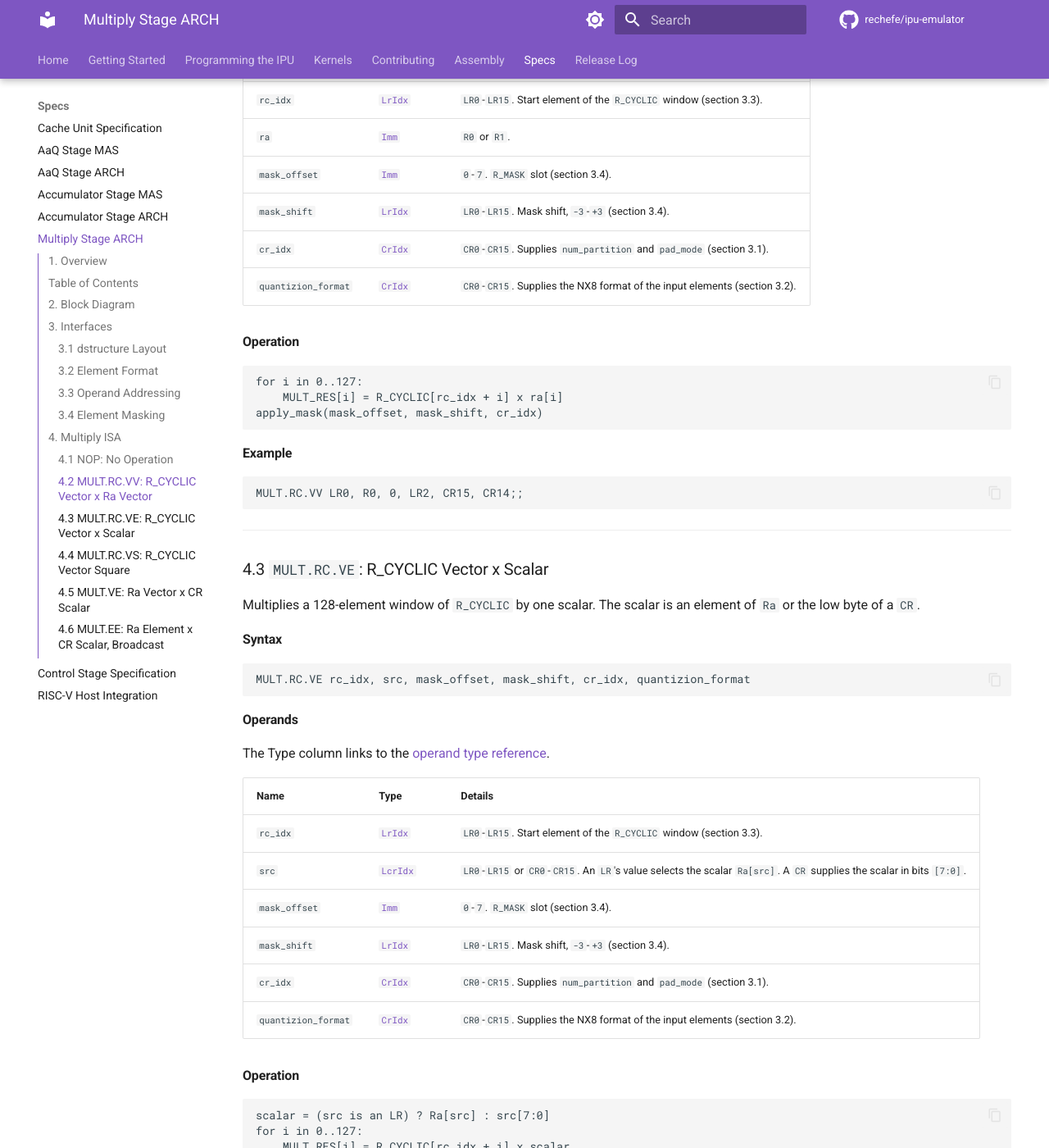
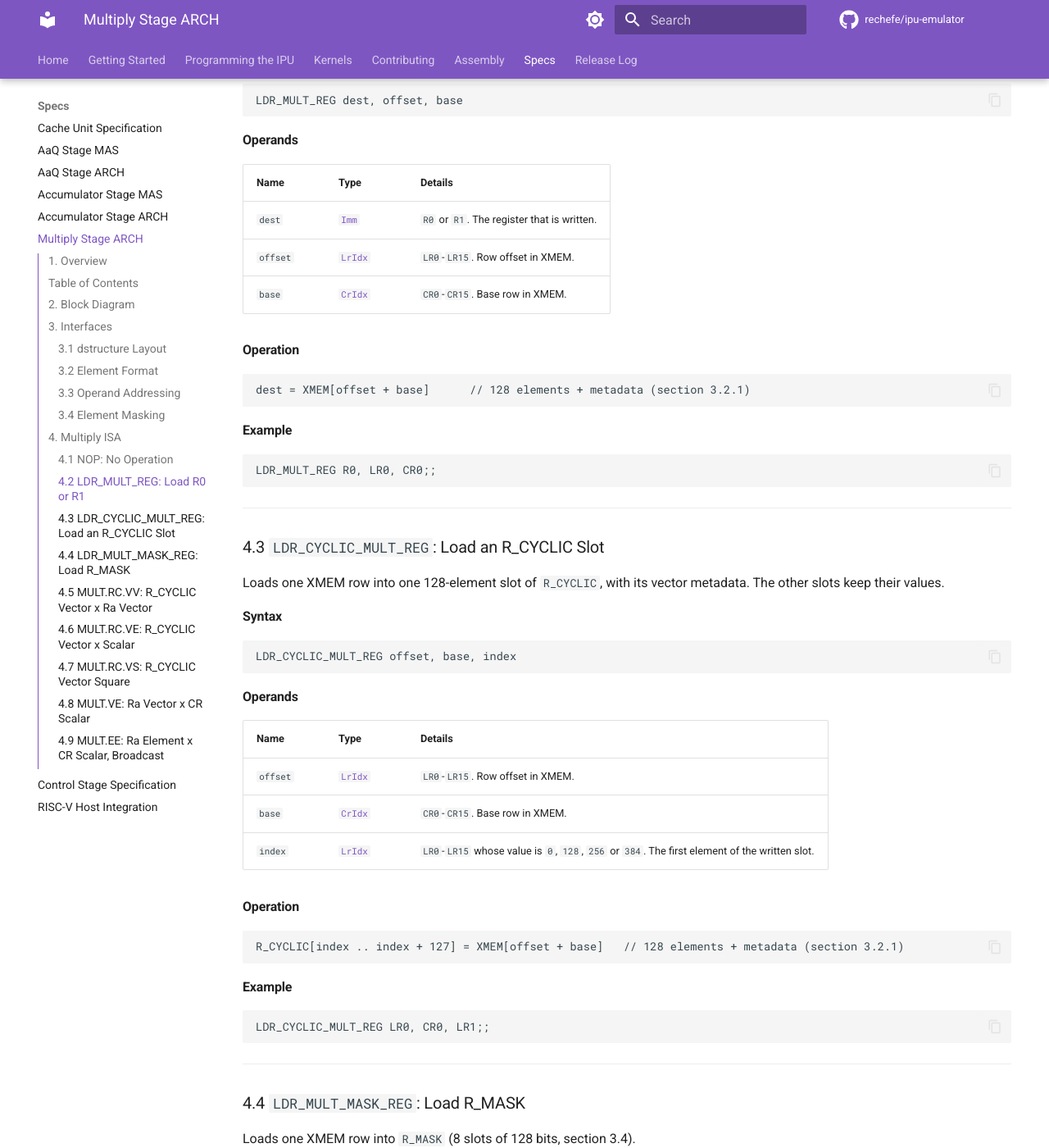
Before and after one commit to rechefe/ipu-emulator, an MkDocs documentation site: the page built from docs/content/specs/ARCH-stage-mult.md, in a window 1280 px wide and 1400 px high, scrolled down 7582 px. Shown: the whole window at 82% size. Built offline with MkDocs 1.6.1 and Material for MkDocs 9.7.7, drawn with Linux system fonts in a browser that asks for light colours; comment, search, counter and statistics services are not loaded; some of the changed text lies outside the part shown.

Commit message:
fixed mult

````diff
--- a/docs/content/specs/ARCH-stage-mult.md
+++ b/docs/content/specs/ARCH-stage-mult.md
@@ -4,13 +4,15 @@
 
 The MULT (Multiply) stage performs the following tasks:
 
-- **Multiply:** Multiplies 128 pairs of 8-bit elements. The operands come from
+- **Dequantize:** Converts each NX8 input element to FP32, with the format
+  from `quantizion_format` and the vector scale.
+- **Multiply:** Multiplies 128 pairs of FP32 elements. The operands come from
   `R0`/`R1`, `R_CYCLIC` or a scalar. Each product is an FP32 value.
 - **Mask:** Replaces the products of masked elements with a pad value. The mask
-  comes from `R_MASK`, shifted within element groups.
-- **Load:** Writes the load data from XMEM into one of the stage registers:
-  `R0`, `R1`, one slot of `R_CYCLIC` or `R_MASK`. The LOAD slot issues the
-  loads and calculates the XMEM address.
+  comes from `R_MASK`.
+- **Load:** Owns the load instructions (`LDR_MULT_REG`, `LDR_CYCLIC_MULT_REG`,
+  `LDR_MULT_MASK_REG`). Writes the load data from XMEM into one of the stage
+  registers: `R0`, `R1`, one slot of `R_CYCLIC` or `R_MASK`.
 
 ## Table of Contents
 
@@ -24,11 +26,14 @@ The MULT (Multiply) stage performs the following tasks:
     - 3.4 [Element Masking](#34-element-masking)
 4. [Multiply ISA](#4-multiply-isa)
     - 4.1 [`NOP`: No Operation](#41-nop-no-operation)
-    - 4.2 [`MULT.RC.VV`: R_CYCLIC Vector x Ra Vector](#42-multrcvv-r_cyclic-vector-x-ra-vector)
-    - 4.3 [`MULT.RC.VE`: R_CYCLIC Vector x Scalar](#43-multrcve-r_cyclic-vector-x-scalar)
-    - 4.4 [`MULT.RC.VS`: R_CYCLIC Vector Square](#44-multrcvs-r_cyclic-vector-square)
-    - 4.5 [`MULT.VE`: Ra Vector x CR Scalar](#45-multve-ra-vector-x-cr-scalar)
-    - 4.6 [`MULT.EE`: Ra Element x CR Scalar, Broadcast](#46-multee-ra-element-x-cr-scalar-broadcast)
+    - 4.2 [`LDR_MULT_REG`: Load R0 or R1](#42-ldr_mult_reg-load-r0-or-r1)
+    - 4.3 [`LDR_CYCLIC_MULT_REG`: Load an R_CYCLIC Slot](#43-ldr_cyclic_mult_reg-load-an-r_cyclic-slot)
+    - 4.4 [`LDR_MULT_MASK_REG`: Load R_MASK](#44-ldr_mult_mask_reg-load-r_mask)
+    - 4.5 [`MULT.RC.VV`: R_CYCLIC Vector x Ra Vector](#45-multrcvv-r_cyclic-vector-x-ra-vector)
+    - 4.6 [`MULT.RC.VE`: R_CYCLIC Vector x Scalar](#46-multrcve-r_cyclic-vector-x-scalar)
+    - 4.7 [`MULT.RC.VS`: R_CYCLIC Vector Square](#47-multrcvs-r_cyclic-vector-square)
+    - 4.8 [`MULT.VE`: Ra Vector x CR Scalar](#48-multve-ra-vector-x-cr-scalar)
+    - 4.9 [`MULT.EE`: Ra Element x CR Scalar, Broadcast](#49-multee-ra-element-x-cr-scalar-broadcast)
 
 ## 2. Block Diagram
 
@@ -73,21 +76,18 @@ block-beta
     classDef io fill:none,stroke:none
     classDef blk fill:#2e9e8c,stroke:#1a7060,color:#fff
     classDef title fill:none,stroke:none,font-weight:bold
-    class LD_DATA,LD_TGT,INSTR,FMT,OUT_DATA,INS,OUTS io
+    class LD_DATA,INSTR,FMT,OUT_DATA,INS,OUTS io
     class LDW,RA,RC,RMASK,SEL,MUL,MASK blk
     class TITLE title
     style STAGE fill:none,stroke:#888,stroke-width:2px
 ```
 
-> **TBD - ask Aviv:** do we show the VLIW instruction word as an input that
-> goes through this stage to the next stages?
-
 ## 3. Interfaces
 
 | Name | Direction | Description |
 |------|-----------|-------------|
-| load data | Input | One XMEM row from the LOAD slot: 128 8-bit elements (128 B) and the vector metadata (section 3.2.1). |
-| load target | Input | The register that the load data goes into: `R0` or `R1` (`LDR_MULT_REG`), one 128-element slot of `R_CYCLIC` at element `0`, `128`, `256` or `384` (`LDR_CYCLIC_MULT_REG`), or `R_MASK` (`LDR_MULT_MASK_REG`). |
+| XMEM read address | Output | The XMEM row that a load instruction reads: `offset + base`. |
+| load data | Input | One XMEM row: 128 8-bit elements (128 B) and the vector metadata (section 3.2.1). |
 | Instruction | Input | The operation that the stage does on its registers. |
 | `quantizion_format` | Input | The NX8 format of the input elements (section 3.2). |
 | output data | Output | `MULT_RES`: 128 FP32 elements, to the ACC stage. |
@@ -251,7 +251,7 @@ All other bits are `1`. The vectors for each `num_partition`, element `0` first
 
 ## 4. Multiply ISA
 
-The MULT slot is resolved by CTRL and forwarded down the pipeline. The stage
+The MULT and LOAD slots are resolved by CTRL and forwarded down the pipeline. The stage
 does not read the CR/LR register files itself (see the Control Stage spec,
 section 5).
 
@@ -268,13 +268,16 @@ by [`gen_codegen.py`](../../../src/tools/ipu-as-py/src/ipu_as/gen_codegen.py).
 | Instruction | Purpose |
 |-------------|---------|
 | [`NOP`](#41-nop-no-operation) | Do nothing. |
-| [`MULT.RC.VV`](#42-multrcvv-r_cyclic-vector-x-ra-vector) | `R_CYCLIC` vector x `R0` or `R1`. |
-| [`MULT.RC.VE`](#43-multrcve-r_cyclic-vector-x-scalar) | `R_CYCLIC` vector x a scalar from `Ra` or a `CR`. |
-| [`MULT.RC.VS`](#44-multrcvs-r_cyclic-vector-square) | `R_CYCLIC` vector x itself. |
-| [`MULT.VE`](#45-multve-ra-vector-x-cr-scalar) | `Ra` vector x a `CR` scalar. |
-| [`MULT.EE`](#46-multee-ra-element-x-cr-scalar-broadcast) | One `Ra` element x a `CR` scalar, broadcast to all 128 elements. |
+| [`LDR_MULT_REG`](#42-ldr_mult_reg-load-r0-or-r1) | Load one XMEM row into `R0` or `R1`. |
+| [`LDR_CYCLIC_MULT_REG`](#43-ldr_cyclic_mult_reg-load-an-r_cyclic-slot) | Load one XMEM row into one slot of `R_CYCLIC`. |
+| [`LDR_MULT_MASK_REG`](#44-ldr_mult_mask_reg-load-r_mask) | Load one XMEM row into `R_MASK`. |
+| [`MULT.RC.VV`](#45-multrcvv-r_cyclic-vector-x-ra-vector) | `R_CYCLIC` vector x `R0` or `R1`. |
+| [`MULT.RC.VE`](#46-multrcve-r_cyclic-vector-x-scalar) | `R_CYCLIC` vector x a scalar from `Ra` or a `CR`. |
+| [`MULT.RC.VS`](#47-multrcvs-r_cyclic-vector-square) | `R_CYCLIC` vector x itself. |
+| [`MULT.VE`](#48-multve-ra-vector-x-cr-scalar) | `Ra` vector x a `CR` scalar. |
+| [`MULT.EE`](#49-multee-ra-element-x-cr-scalar-broadcast) | One `Ra` element x a `CR` scalar, broadcast to all 128 elements. |
 
-In every Operation below, `x` converts both NX8 operands to FP32 (section
+In every `MULT` Operation below, `x` converts both NX8 operands to FP32 (section
 3.2.1) and multiplies them. `apply_mask` is section 3.4.
 
 ---
@@ -301,7 +304,103 @@ NOP;;
 
 ---
 
-### 4.2 `MULT.RC.VV`: R_CYCLIC Vector x Ra Vector
+### 4.2 `LDR_MULT_REG`: Load R0 or R1
+
+Loads one XMEM row into `R0` or `R1`, with its vector metadata.
+
+#### Syntax
+
+```text
+LDR_MULT_REG dest, offset, base
+```
+
+#### Operands
+
+| Name | Type | Details |
+|------|------|---------|
+| `dest` | [`Imm`](../operand-types.md#multstagereg) | `R0` or `R1`. The register that is written. |
+| `offset` | [`LrIdx`](../operand-types.md#lridx) | `LR0`-`LR15`. Row offset in XMEM. |
+| `base` | [`CrIdx`](../operand-types.md#cridx) | `CR0`-`CR15`. Base row in XMEM. |
+
+#### Operation
+
+```text
+dest = XMEM[offset + base]      // 128 elements + metadata (section 3.2.1)
+```
+
+#### Example
+
+```text
+LDR_MULT_REG R0, LR0, CR0;;
+```
+
+---
+
+### 4.3 `LDR_CYCLIC_MULT_REG`: Load an R_CYCLIC Slot
+
+Loads one XMEM row into one 128-element slot of `R_CYCLIC`, with its vector
+metadata. The other slots keep their values.
+
+#### Syntax
+
+```text
+LDR_CYCLIC_MULT_REG offset, base, index
+```
+
+#### Operands
+
+| Name | Type | Details |
+|------|------|---------|
+| `offset` | [`LrIdx`](../operand-types.md#lridx) | `LR0`-`LR15`. Row offset in XMEM. |
+| `base` | [`CrIdx`](../operand-types.md#cridx) | `CR0`-`CR15`. Base row in XMEM. |
+| `index` | [`LrIdx`](../operand-types.md#lridx) | `LR0`-`LR15` whose value is `0`, `128`, `256` or `384`. The first element of the written slot. |
+
+#### Operation
+
+```text
+R_CYCLIC[index .. index + 127] = XMEM[offset + base]   // 128 elements + metadata (section 3.2.1)
+```
+
+#### Example
+
+```text
+LDR_CYCLIC_MULT_REG LR0, CR0, LR1;;
+```
+
+---
+
+### 4.4 `LDR_MULT_MASK_REG`: Load R_MASK
+
+Loads one XMEM row into `R_MASK` (8 slots of 128 bits, section 3.4).
+
+#### Syntax
+
+```text
+LDR_MULT_MASK_REG offset, base
+```
+
+#### Operands
+
+| Name | Type | Details |
+|------|------|---------|
+| `offset` | [`LrIdx`](../operand-types.md#lridx) | `LR0`-`LR15`. Row offset in XMEM. |
+| `base` | [`CrIdx`](../operand-types.md#cridx) | `CR0`-`CR15`. Base row in XMEM. |
+
+#### Operation
+
+```text
+R_MASK = XMEM[offset + base]    // 128 B = 8 x 128 bits
+```
+
+#### Example
+
+```text
+LDR_MULT_MASK_REG LR0, CR0;;
+```
+
+---
+
+### 4.5 `MULT.RC.VV`: R_CYCLIC Vector x Ra Vector
 
 Multiplies a 128-element window of `R_CYCLIC` by `R0` or `R1`, element by
 element.
@@ -382,7 +481,7 @@ MULT.RC.VE LR0, LR3, 0, LR2, CR15, CR14;;      // scalar = Ra[LR3]
 
 ---
 
-### 4.4 `MULT.RC.VS`: R_CYCLIC Vector Square
+### 4.7 `MULT.RC.VS`: R_CYCLIC Vector Square
 
 Multiplies a 128-element window of `R_CYCLIC` by itself, element by element.
 
@@ -421,7 +520,7 @@ MULT.RC.VS LR0, 0, LR2, CR15, CR14;;
 
 ---
 
-### 4.5 `MULT.VE`: Ra Vector x CR Scalar
+### 4.8 `MULT.VE`: Ra Vector x CR Scalar
 
 Multiplies a 128-element window of `Ra` by the low byte of a `CR`.
 
@@ -460,7 +559,7 @@ MULT.VE LR0, CR3, 0, LR2, CR15, CR14;;
 
 ---
 
-### 4.6 `MULT.EE`: Ra Element x CR Scalar, Broadcast
+### 4.9 `MULT.EE`: Ra Element x CR Scalar, Broadcast
 
 Multiplies one element of `Ra` by the low byte of a `CR` and writes the
 product to all 128 elements.
````
Also changed, not shown: other parts of docs/content/specs/ARCH-stage-mult.md (+1 -3 lines).
